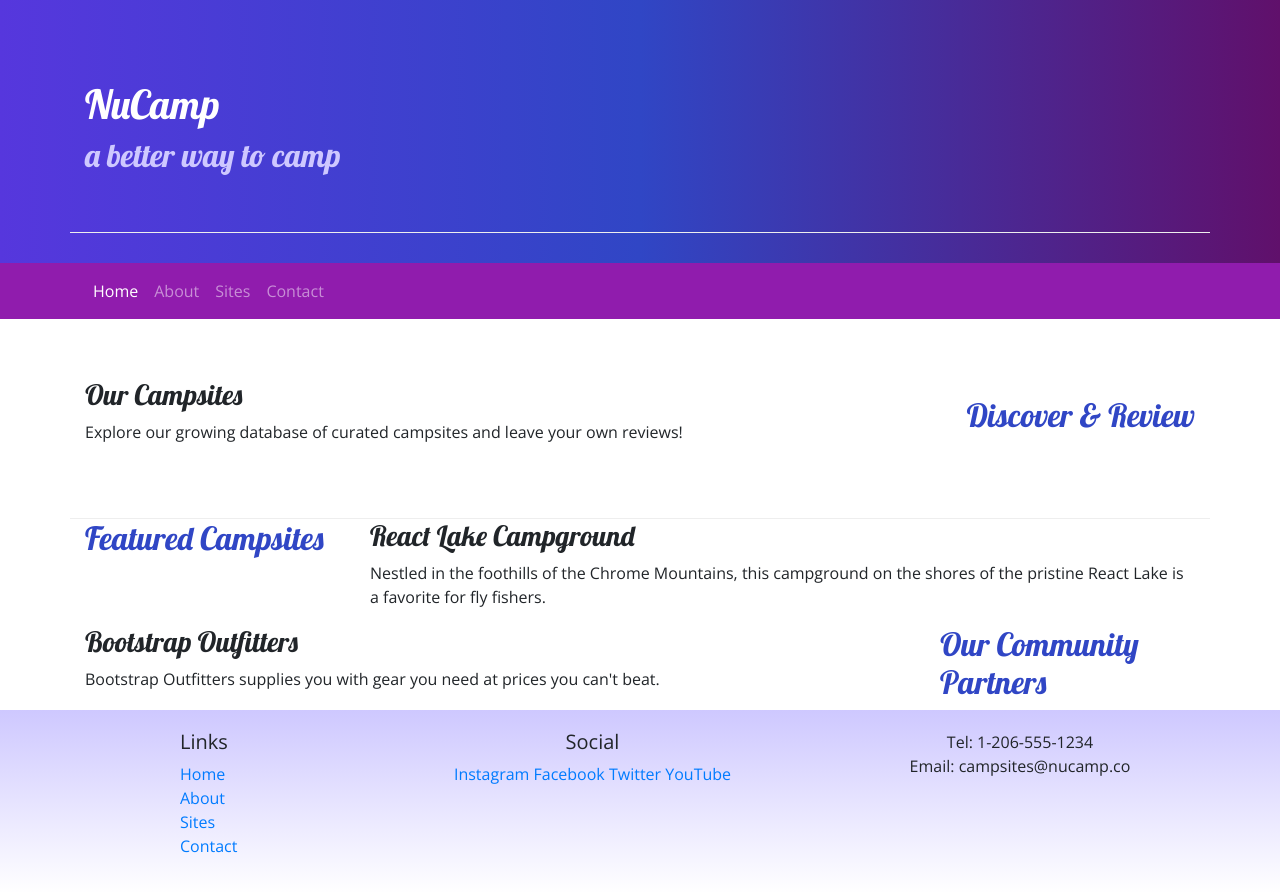
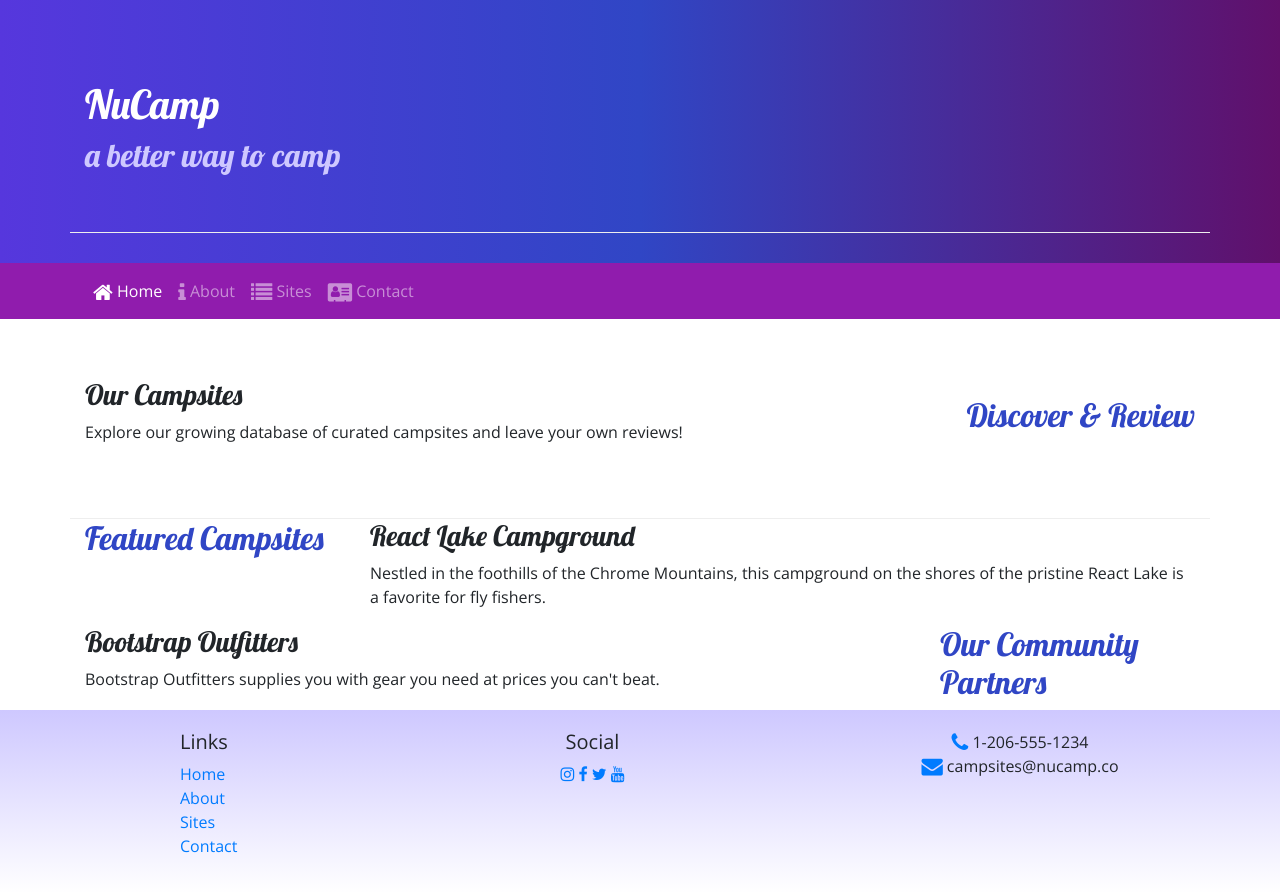
Before and after one commit to innocentokoba/nucamp-classwork, a website: page index.html in a window 1280 px wide. Drawn offline with nearby package versions, Linux system fonts and the light colour scheme.

Commit message:
Icon Fonts

```diff
--- a/index.html
+++ b/index.html
@@ -10,6 +10,7 @@
     <link rel="stylesheet" href="node_modules/bootstrap/dist/css/bootstrap.min.css" />
 
     <!-- Additional CSS must be added after the Boostrap CSS -->
+    <link rel="stylesheet" href="node_modules/font-awesome/css/font-awesome.min.css" />
     <link rel="stylesheet" href="https://fonts.googleapis.com/css?family=Lobster|Open+Sans"/>
     <link rel="stylesheet" href="css/styles.css" />
     <title>Nucamp: A Better Way To Camp</title>
@@ -33,10 +34,10 @@
             </button>
             <div class="collapse navbar-collapse" id="nucampNavbar">
                 <ul class="navbar-nav">
-                    <li class="nav-item active"><a class="nav-link" href="#">Home</a></li>
-                    <li class="nav-item"><a class="nav-link" href="aboutus.html">About</a></li>
-                    <li class="nav-item"><a class="nav-link" href="#">Sites</a></li>
-                    <li class="nav-item"><a class="nav-link" href="#">Contact</a></li>
+                    <li class="nav-item active"><a class="nav-link" href="#"><i class="fa fa-home fa-lg"></i> Home</a></li>
+                    <li class="nav-item"><a class="nav-link" href="aboutus.html"><i class="fa fa-info fa-lg"></i> About</a></li>
+                    <li class="nav-item"><a class="nav-link" href="#"><i class="fa fa-list fa-lg"></i> Sites</a></li>
+                    <li class="nav-item"><a class="nav-link" href="#"><i class="fa fa-address-card fa-lg"></i> Contact</a></li>
                 </ul>
             </div>
         </div>
@@ -87,14 +88,14 @@
             </div>
             <div class="col-6 col-sm-5 text-center">
                 <h5>Social</h5>
-                <a href="http://instagram.com/">Instagram</a>
-                <a href="http://facebook.com/">Facebook</a>
-                <a href="http://twitter.com/">Twitter</a>
-                <a href="http://youtube.com/">YouTube</a>
+                <a href="http://instagram.com/"><i class="fa fa-instagram"></i></a>
+                <a href="http://facebook.com/"><i class="fa fa-facebook"></i></a>
+                <a href="http://twitter.com/"><i class="fa fa-twitter"></i></a>
+                <a href="http://youtube.com/"><i class="fa fa-youtube"></i></a>
             </div>
             <div class="col-sm-4 text-center">
-                Tel: 1-206-555-1234<br />
-                Email: campsites@nucamp.co
+                <i class="fa fa-phone fa-lg text-primary"></i> 1-206-555-1234<br />
+                <i class="fa fa-envelope fa-lg text-primary"></i> campsites@nucamp.co
             </div>
        </div>
     </div>
--- a/package.json
+++ b/package.json
@@ -15,6 +15,7 @@
   },
   "dependencies": {
     "bootstrap": "^4.5.2",
+    "font-awesome": "^4.7.0",
     "jquery": "^3.5.1",
     "popper.js": "^1.16.1"
   }
```
Also changed, not shown: aboutus.html (+12 -11 lines), clipboard.txt (+14 -6 lines), 1 other file. Lines whose indentation alone changed are shown as unchanged.
